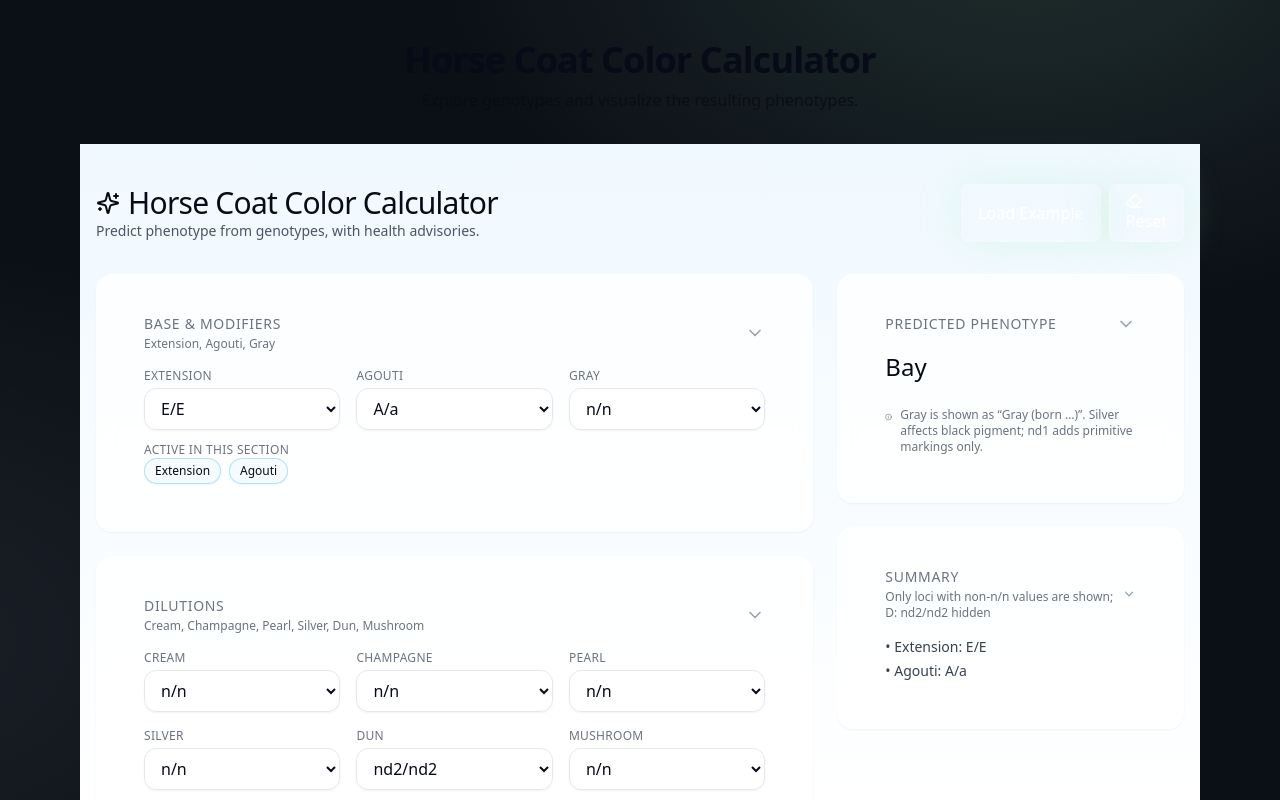
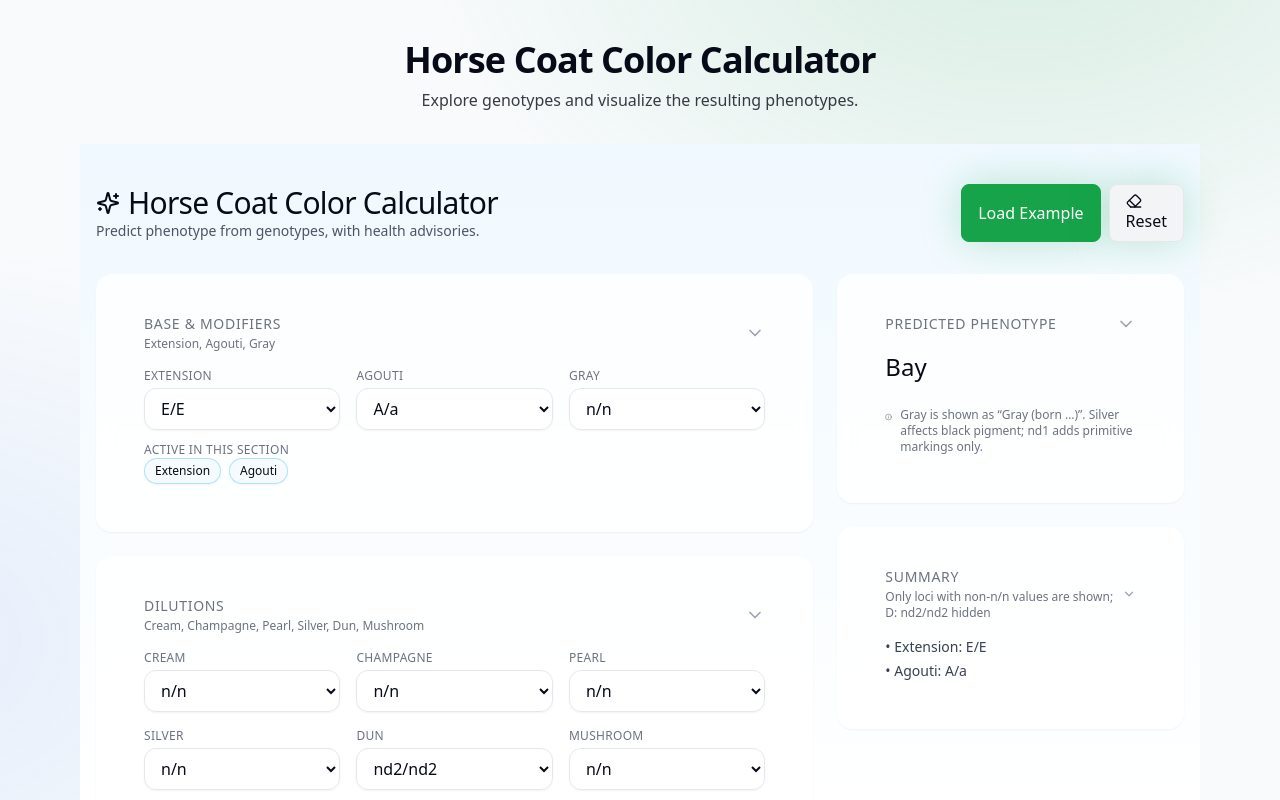
Before and after one commit to kjbrye/Horse-Color-Calculator-App, a Next.js app: page / in a window 1280 px wide. Shown: the top 800 px of the page. Built offline with nearby package versions, Linux system fonts and the light colour scheme.

Commit message:
feat: switch to light theme palette

```diff
--- a/src/app/globals.css
+++ b/src/app/globals.css
@@ -3,16 +3,16 @@
 @tailwind utilities;
 
 :root {
-  --bg: #0b0f16;
-  --card: #111827;
+  --bg: #f8fafc;
+  --card: #ffffff;
   --text: #070B17;
-  --accent: #9AE6B4;
+  --accent: #16a34a;
 }
 
 html, body, #__next { height: 100%; }
 body {
-  background: radial-gradient(1200px 800px at 80% -10%, rgba(154,230,180,0.15), transparent 50%),
-              radial-gradient(1200px 800px at -10% 80%, rgba(230,242,255,0.08), transparent 50%),
+  background: radial-gradient(1200px 800px at 80% -10%, rgba(22,163,74,0.15), transparent 50%),
+              radial-gradient(1200px 800px at -10% 80%, rgba(59,130,246,0.1), transparent 50%),
               var(--bg);
   color: var(--text);
 }
--- a/src/components/ui/button.tsx
+++ b/src/components/ui/button.tsx
@@ -8,10 +8,10 @@ export type ButtonProps = React.ButtonHTMLAttributes<HTMLButtonElement> & {
 
   export function Button({ className, variant = "default", size = "md", ...props }: ButtonProps) {
     const variants = {
-    default: "bg-white/5 hover:bg-white/10 border border-white/10",
-    outline: "bg-transparent border border-white/20 hover:bg-white/5",
-    ghost: "bg-transparent hover:bg-white/5",
-    secondary: "bg-white/5 hover:bg-white/10 border border-white/20"
+      default: "bg-[var(--accent)] text-white hover:bg-[var(--accent)]/90 border border-[var(--accent)]",
+      outline: "bg-transparent border border-[var(--accent)] text-[var(--text)] hover:bg-[var(--accent)]/10",
+      ghost: "bg-transparent text-[var(--text)] hover:bg-gray-100",
+      secondary: "bg-gray-100 hover:bg-gray-200 text-[var(--text)] border border-gray-200"
     };
     const sizes = {
       sm: "px-3 py-1.5 text-sm rounded-md",
@@ -20,7 +20,7 @@ export function Button({ className, variant = "default", size = "md", ...props }
     };
     return (
       <button
-      className={cn("text-white transition shadow-glow", variants[variant], sizes[size], className)}
+        className={cn("transition shadow-glow", variants[variant], sizes[size], className)}
         {...props}
       />
     );
--- a/src/components/ui/card.tsx
+++ b/src/components/ui/card.tsx
@@ -2,7 +2,15 @@ import * as React from "react";
 import { cn } from "@/lib/utils";
 
 export function Card({ className, ...props }: React.HTMLAttributes<HTMLDivElement>) {
-  return <div className={cn("bg-[var(--card)]/80 backdrop-blur border border-white/10 rounded-2xl p-6", className)} {...props} />;
+  return (
+    <div
+      className={cn(
+        "bg-[var(--card)] border border-gray-200 rounded-2xl p-6",
+        className
+      )}
+      {...props}
+    />
+  );
 }
 
 export function CardHeader({ className, ...props }: React.HTMLAttributes<HTMLDivElement>) {
--- a/tailwind.config.js
+++ b/tailwind.config.js
@@ -4,17 +4,17 @@ module.exports = {
   theme: {
     extend: {
       colors: {
-        glam: {
-          bg: "#0b0f16",
-          card: "#111827",
-          accent: "#9AE6B4",
-          soft: "#070B17"
+          glam: {
+            bg: "#f8fafc",
+            card: "#ffffff",
+            accent: "#16a34a",
+            soft: "#070B17"
+          }
+        },
+        boxShadow: {
+          'glow': '0 0 40px rgba(22, 163, 74, 0.25)'
         }
       },
-      boxShadow: {
-        'glow': '0 0 40px rgba(154, 230, 180, 0.25)'
-      }
-    },
   },
   plugins: [],
 };
```
Lines whose indentation alone changed are shown as unchanged.
